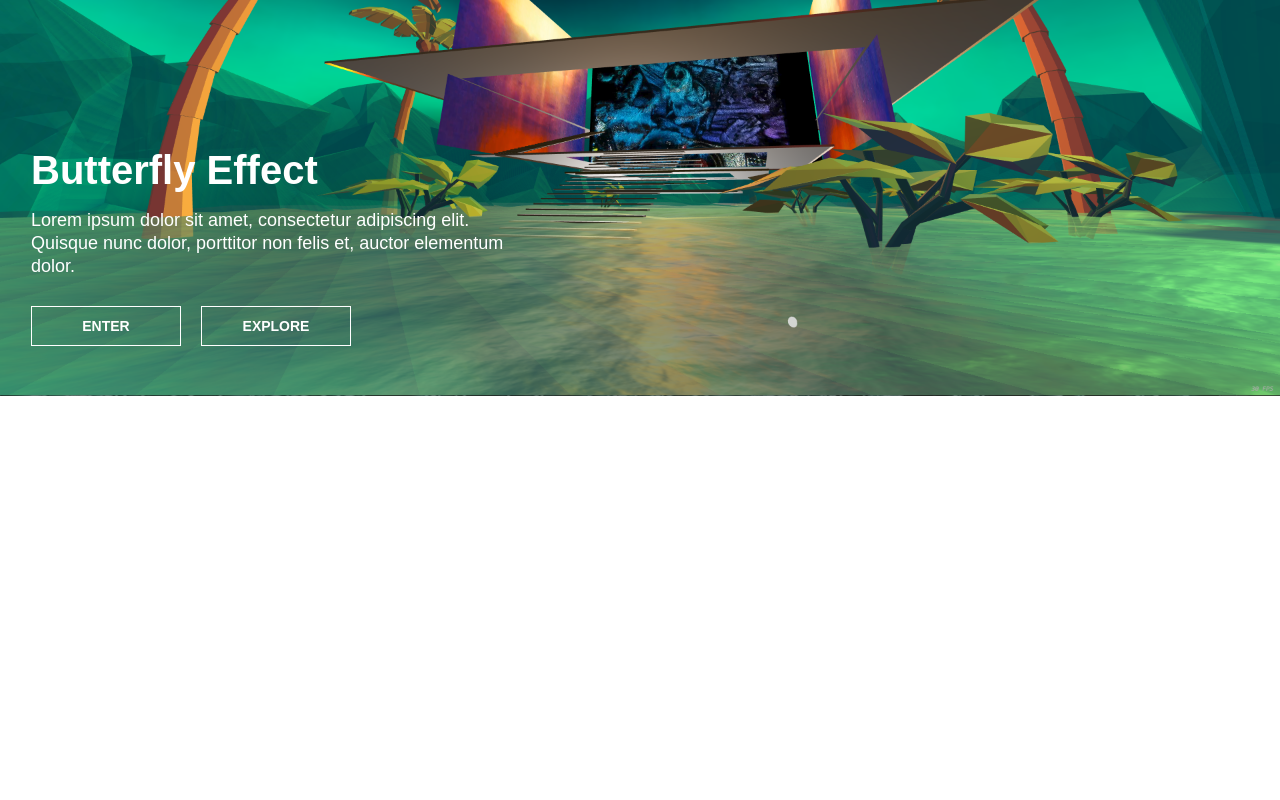
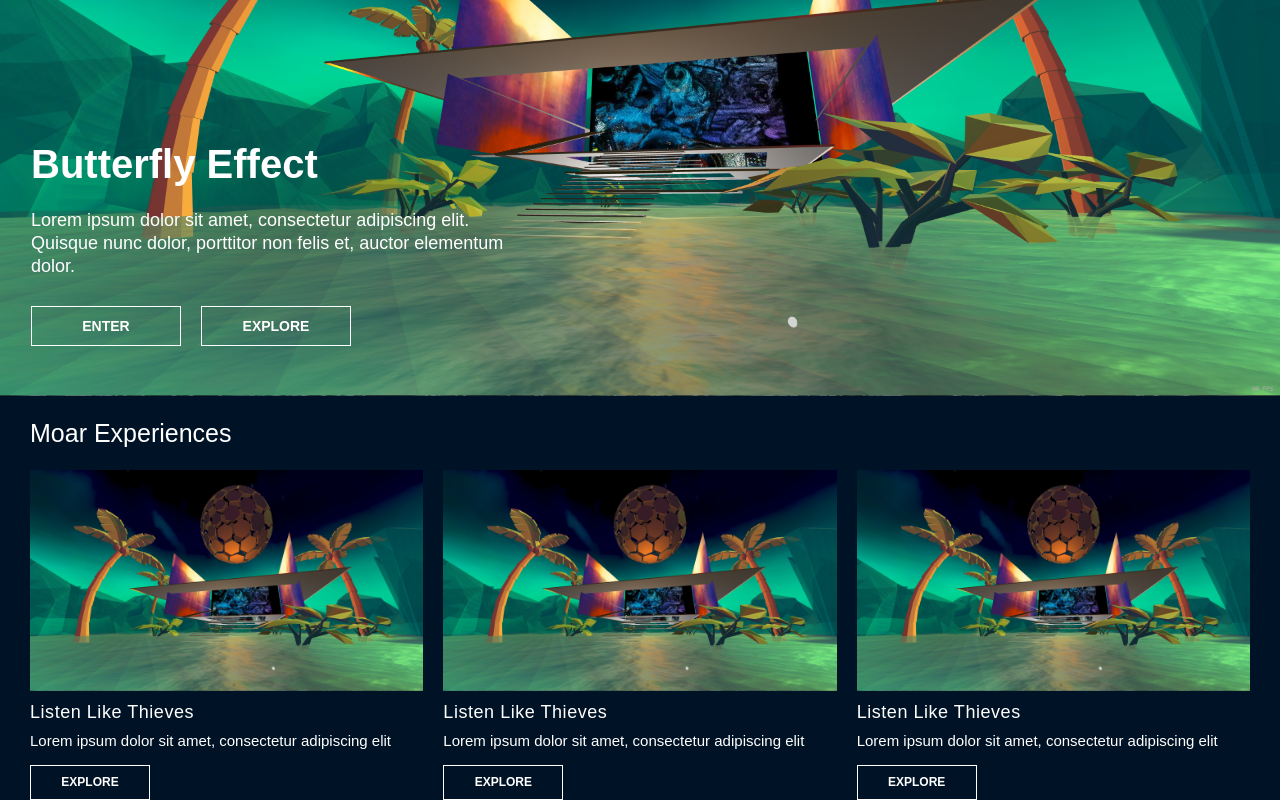
Before and after one commit to mechaneyes/stereoh-dot-one, a React (Create React App) app: page / in a window 1280 px wide. Shown: the part 324-1124 px from the top of the page. Before the commit the page ends 800 px from the top, so only its background shows below. Built offline with nearby package versions, Linux system fonts and the light colour scheme; a web font is replaced by a local one.

Commit message:
RelatedItem atoms + rubber stanped on homepage
created a relatedItems component + cta's for these guys are smaller +
copy area could benefit from flexbox, but ok for now

```diff
--- a/src/components/atoms/HomeHero/HomeHero.js
+++ b/src/components/atoms/HomeHero/HomeHero.js
@@ -1,7 +1,7 @@
-import React from 'react'
+import React from "react";
 
 import { defaultValues } from "../../constants";
-import './HomeHero.scss'
+import "./HomeHero.scss";
 
 const defaultProps = {
   title: defaultValues.HERO_TITLE,
@@ -9,10 +9,14 @@ const defaultProps = {
 };
 
 const HomeHero = (props) => {
-    const { homeHeroImg } = props
+  const { homeHeroImg } = props;
   return (
-        <div className="homepage-hero">
-            <img className="home-hero-img" src={homeHeroImg} alt="neonPlatform hero" />
+    <section className="homepage-hero">
+      <img
+        className="home-hero-img"
+        src={homeHeroImg}
+        alt="neonPlatform hero"
+      />
       <div className="home-hero-content">
         <h1>Butterfly Effect</h1>
         <p className="home-hero-subheadline">{defaultProps.subhead}</p>
@@ -21,8 +25,8 @@ const HomeHero = (props) => {
           <button className="transp-bg">Explore</button>
         </div>
       </div>
-        </div>
-    )
-}
+    </section>
+  );
+};
 
-export default HomeHero
+export default HomeHero;
--- /dev/null
+++ b/src/components/atoms/RelatedItem/RelatedItem.js
@@ -0,0 +1,25 @@
+import React from "react";
+
+import { defaultValues } from "../../constants";
+import "./RelatedItem.scss";
+
+const defaultProps = {
+  title: defaultValues.HERO_TITLE,
+  subhead: defaultValues.SUBHEADLINE_SHORT,
+};
+
+const RelatedItem = (props) => {
+  const { relatedImg } = props;
+  return (
+    <article className="one-related-item">
+      <img className="home-hero-img" src={relatedImg} alt="neonPlatform hero" />
+      <div className="related-copy">
+        <h3>Listen Like Thieves</h3>
+        <h5>{defaultProps.subhead}</h5>
+        <button className="transp-bg">Explore</button>
+      </div>
+    </article>
+  );
+};
+
+export default RelatedItem;
--- /dev/null
+++ b/src/components/atoms/RelatedItem/RelatedItem.scss
@@ -0,0 +1,25 @@
+.one-related-item {
+  width: 100%;
+
+  img {
+    width: 100%;
+  }
+
+  h3 {
+    margin: 10px 0 5px;
+  }
+
+  h5 {
+    margin: 0 0 3px;
+  }
+
+  button.transp-bg {
+    width: 120px;
+    height: 35px;
+    font-size: 12px;
+    &:hover {
+        color: #001225;
+        background-color: white;
+    }
+  }
+}
--- a/src/components/constants.js
+++ b/src/components/constants.js
@@ -22,6 +22,7 @@ export const defaultValues = {
     PRODUCT_SECTION_TITLE: 'Product title!',
     DESCRIPTION: 'Lorem ipsum dolor sit amet, consectetur adipisicing elit, sed do eiusmod tempor incididunt ut labore et dolore magna aliqua. Ut enim ad minim veniam, quis nostrud. ',
     SUBHEADLINE: 'Lorem ipsum dolor sit amet, consectetur adipiscing elit. Quisque nunc dolor, porttitor non felis et, auctor elementum dolor.',
+    SUBHEADLINE_SHORT: 'Lorem ipsum dolor sit amet, consectetur adipiscing elit',
     MENU_ITEM_LABEL: 'Menu Item Label',
     MENU_ITEM_DESCRIPTION: 'Menu Item Description',
 }
--- a/src/pages/Homepage/Homepage.js
+++ b/src/pages/Homepage/Homepage.js
@@ -1,17 +1,26 @@
-import React, { Component } from 'react'
+import React, { Component } from "react";
 
-import HomeHero from '../../components/atoms/HomeHero/HomeHero'
+import HomeHero from "../../components/atoms/HomeHero/HomeHero";
+import RelatedItem from "../../components/atoms/RelatedItem/RelatedItem";
 
-const iconPath = process.env.PUBLIC_URL + '/assets/';
+const iconPath = process.env.PUBLIC_URL + "/assets/";
 
 export class Homepage extends Component {
-    render() {
-        return (
-            <div>
-                <HomeHero homeHeroImg={iconPath + 'tropicalFreeze_014.png'} />
-            </div>
-        )
-    }
+  render() {
+    return (
+      <div className="homepage">
+        <HomeHero homeHeroImg={iconPath + "tropicalFreeze_014.png"} />
+        <section className="related-content">
+            <h2>Moar Experiences</h2>
+          <div className="related-grid">
+            <RelatedItem relatedImg={iconPath + "tropicalFreeze_014.png"} />
+            <RelatedItem relatedImg={iconPath + "tropicalFreeze_014.png"} />
+            <RelatedItem relatedImg={iconPath + "tropicalFreeze_014.png"} />
+          </div>
+        </section>
+      </div>
+    );
+  }
 }
 
-export default Homepage
+export default Homepage;
--- a/src/styles/_buttons.scss
+++ b/src/styles/_buttons.scss
@@ -1,10 +1,11 @@
 button {
-  dislay: block;
+    float: left;
+  display: block;
   width: 150px;
   height: 40px;
-  margin: 60px auto 0;
+  margin: 10px 0 0;
   background-color: black;
-  border: 1px solid black;
+  border: 1px solid white;
   transition: all 0.4s;
   font-size: 14px;
   font-weight: 600;
@@ -14,7 +15,7 @@ button {
   line-height: 1;
   letter-spacing: normal;
   text-align: center;
-  color: #000000;
+  color: white;
 }
 .product-body {
   button {
@@ -28,7 +29,7 @@ button:hover {
 }
 
 button.transp-bg {
-  color: black;
+  //   color: black;
   background-color: transparent;
   transition: all 0.4s;
 }
--- /dev/null
+++ b/src/styles/_homepage.scss
@@ -0,0 +1,7 @@
+.homepage {
+    .related-grid {
+        display: grid;
+        grid-template-columns: 1fr 1fr 1fr;
+        gap: 20px;
+    }
+}
--- a/src/styles/main.scss
+++ b/src/styles/main.scss
@@ -1,9 +1,8 @@
-@import url('https://use.typekit.net/guw0xro.css');
+@import url("https://use.typekit.net/guw0xro.css");
 
 .App {
-    @import 'buttons';
-
   font-family: din-2014, sans-serif;
+  background: #001225;
 
   * {
     box-sizing: border-box;
@@ -22,7 +21,39 @@
     color: #ffffff;
   }
 
+  h2 {
+    font-style: normal;
+    font-weight: 300;
+    font-size: 25.0105px;
+    line-height: 32px;
+    display: flex;
+    align-items: flex-end;
+    color: #ffffff;
+  }
+
+  h3 {
+    font-style: normal;
+    font-weight: 500;
+    font-size: 18px;
+    line-height: 23px;
+    display: flex;
+    align-items: flex-end;
+    letter-spacing: 0.03em;
+    color: #ffffff;
+  }
+
+  h5 {
+    font-style: normal;
+    font-weight: 300;
+    font-size: 15px;
+    line-height: 23px;
+    display: flex;
+    align-items: flex-end;
+    color: #ffffff;
+  }
+
   p {
+    // margin: 10px 0;
     font-style: normal;
     font-weight: 300;
     font-size: 18px;
@@ -30,4 +61,13 @@
     text-align: left;
     color: #ffffff;
   }
+
+  .homepage {
+    .related-content {
+      margin: 0 30px;
     }
+  }
+
+  @import "buttons";
+  @import "homepage";
+}
```
Lines whose indentation alone changed are shown as unchanged.
